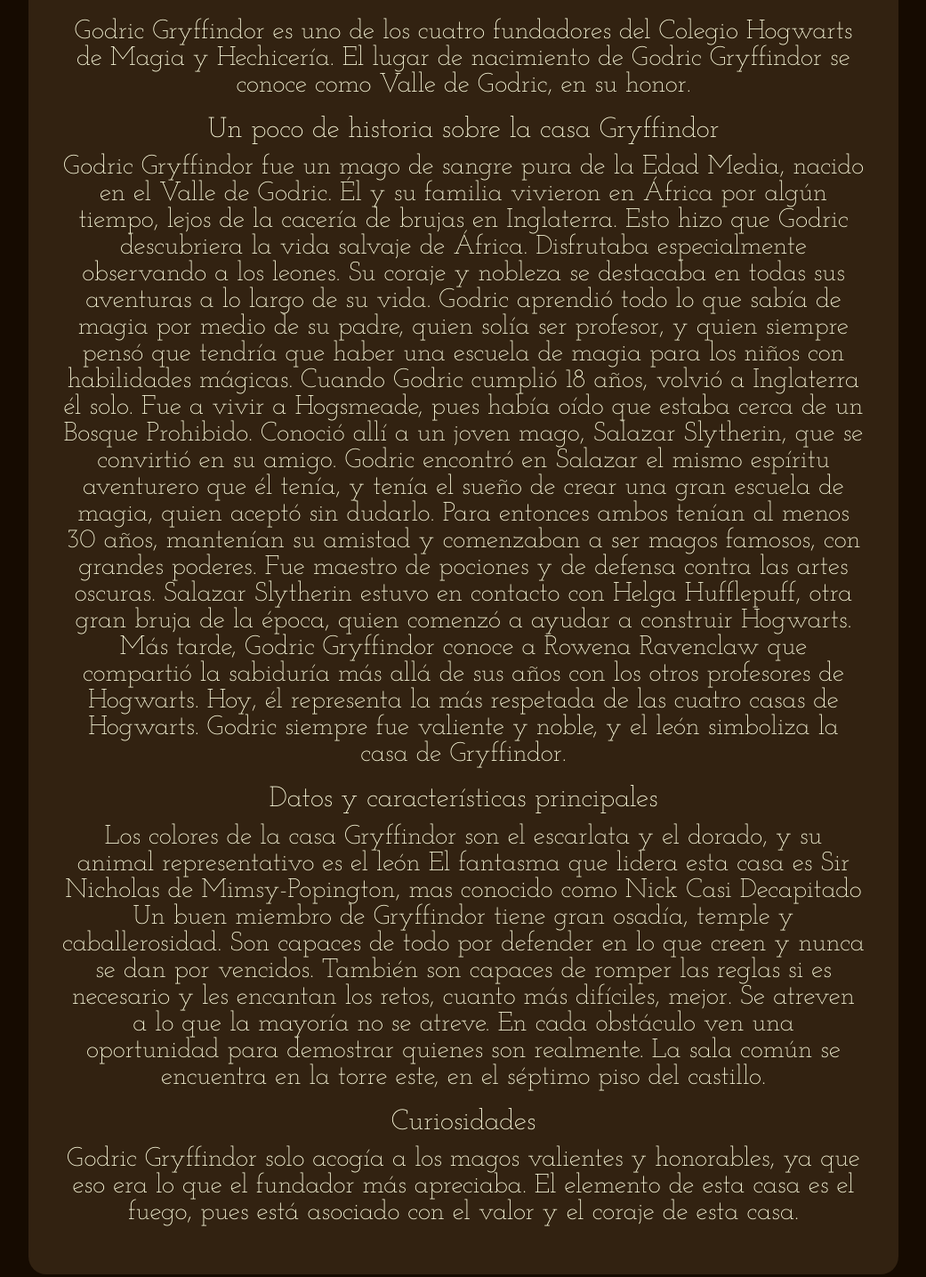
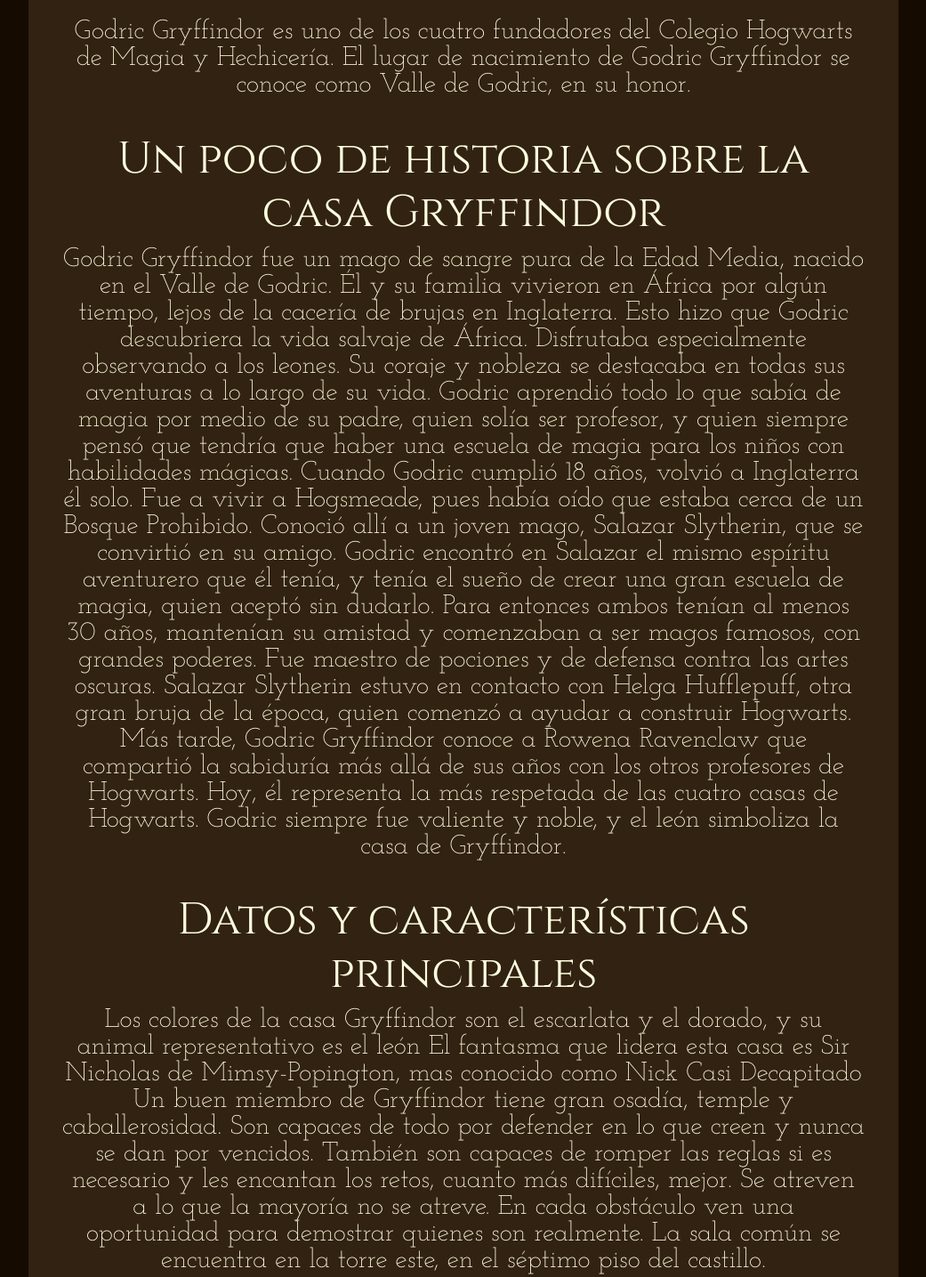
Before and after one commit to Lulakonig/Hogwarts, a website: page gryffindor.html in a window 1280 px wide. Shown: the part 1180-2615 px from the top of the page at 89% size, without its empty margins (119-1160 px from the left). Drawn offline with nearby package versions, Linux system fonts and the light colour scheme.

Commit message:
Add files via upload

```diff
--- a/gryffindor.html
+++ b/gryffindor.html
@@ -73,19 +73,19 @@
         <div class="hogwarts_texto">
           <img class="Escudo" img-fluid src="./imagenes/Gryffindor/fondo5.jpeg" alt="Escudo de Gryffindor">
           <p>Godric Gryffindor es uno de los cuatro fundadores del Colegio Hogwarts de Magia y Hechicería. El lugar de nacimiento de Godric Gryffindor se conoce como Valle de Godric, en su honor.</p>
-          <h2>Un poco de historia sobre la casa Gryffindor</h2>
+          <h2 class="casas">Un poco de historia sobre la casa Gryffindor</h2>
            <p>  Godric Gryffindor fue un mago de sangre pura de la Edad Media, nacido en el Valle de Godric. Él y su familia vivieron en África por algún tiempo, lejos de la cacería de brujas en Inglaterra. Esto hizo que Godric descubriera la vida salvaje de África. Disfrutaba especialmente observando a los leones. Su coraje  y nobleza se destacaba en todas sus aventuras a lo largo de su vida. Godric aprendió todo lo que sabía de magia por medio de su padre, quien solía ser profesor, y quien siempre pensó que tendría que haber una escuela de magia para los niños con habilidades mágicas.
           Cuando Godric cumplió 18 años, volvió a Inglaterra él solo. Fue a vivir a Hogsmeade, pues había oído que estaba cerca de un Bosque Prohibido. Conoció allí a un joven mago, Salazar Slytherin, que se convirtió en su amigo. Godric encontró en Salazar el mismo espíritu aventurero que él tenía, y tenía el sueño de crear una gran escuela de magia, quien aceptó sin dudarlo. Para entonces ambos tenían al menos 30 años, mantenían su amistad y comenzaban a ser magos famosos, con grandes poderes.
            Fue maestro de pociones y de defensa contra las artes oscuras. Salazar Slytherin estuvo en contacto con Helga Hufflepuff, otra gran bruja de la época, quien comenzó a ayudar a construir Hogwarts. Más tarde, Godric Gryffindor conoce a Rowena Ravenclaw que compartió la sabiduría más allá de sus años con los otros profesores de Hogwarts. Hoy, él representa la más respetada de las cuatro casas de Hogwarts.
            Godric siempre fue valiente y noble, y el león simboliza la casa de Gryffindor.
            </p>
-          <h2>Datos y características principales</h2>
+          <h2 class="casas">Datos y características principales</h2>
         <P>
           Los colores de la casa Gryffindor son el escarlata y el dorado, y su animal representativo es el león
           El fantasma que lidera esta casa es Sir Nicholas de Mimsy-Popington, mas conocido como Nick Casi Decapitado
           Un buen miembro de Gryffindor tiene gran osadía, temple y caballerosidad. Son capaces de todo por defender en lo que creen y nunca se dan por vencidos. También son capaces de romper las reglas si es necesario y les encantan los retos, cuanto más difíciles, mejor. Se atreven a lo que la mayoría no se atreve. En cada obstáculo ven una oportunidad para demostrar quienes son realmente.
           La sala común se encuentra en la torre este, en el séptimo piso del castillo.
-          <h2>Curiosidades</h2>
+          <h2 class="casas">Curiosidades</h2>
           <p>Godric Gryffindor solo acogía a los magos valientes y honorables, ya que eso era lo que el fundador más apreciaba.
           El elemento de esta casa es el fuego, pues está asociado con el valor y el coraje de esta casa.</P>
         </div>
```
Also changed, not shown: hufflepuff.html (+3 -3 lines), ravenclaw.html (+2 -2 lines), slytherin.html (+2 -2 lines).
